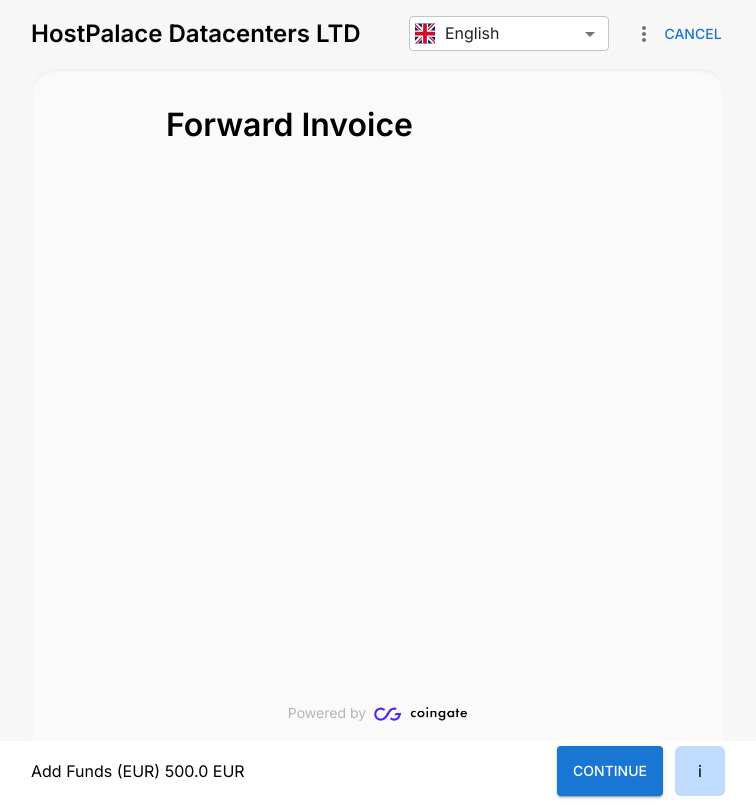
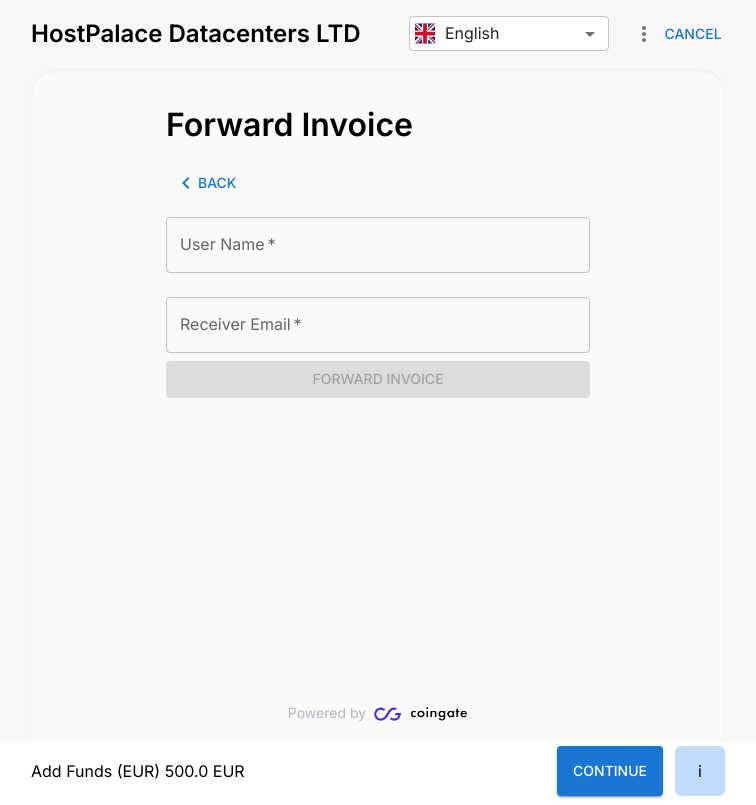
Before and after one commit to ican0220/paygate, a Next.js app: page /invoice/forward in a window 1280 px wide. Shown: the whole page, without its empty margins (262-1018 px from the left). Built offline with nearby package versions, Linux system fonts and the light colour scheme.

Commit message:
invoice forward page added

```diff
--- a/src/app/components/IconDropDownButton.tsx
+++ b/src/app/components/IconDropDownButton.tsx
@@ -1,5 +1,6 @@
 "use client";
-import React, {useState} from "react";
+import React, {use, useState} from "react";
+import { useRouter } from "next/navigation";
 import { IconButton, Menu, MenuItem } from "@mui/material";
 import MoreVertIcon from "@mui/icons-material/MoreVert";
 import ArrowOutwardIcon from "@mui/icons-material/ArrowOutward";
@@ -16,6 +17,7 @@ const IconDropDownButton: React.FC<IconDropDownButtonProps> = ({
   value,
   items,
 }) => {
+  const router = useRouter();
   const [openDlg, setOpenDlg] = useState<boolean>(false);
   const [anchorEl, setAnchorEl] = React.useState<null | HTMLElement>(null);
   const open = Boolean(anchorEl);
@@ -52,7 +54,10 @@ const IconDropDownButton: React.FC<IconDropDownButtonProps> = ({
         }}
         className=""
       >
-        <MenuItem onClick={handleClose}>Forward Invoice</MenuItem>
+        <MenuItem onClick={() => {
+          router.push('/invoice/forward');
+          handleClose();
+        }}>Forward Invoice</MenuItem>
         <MenuItem onClick={() => {
           handleClose();
           setOpenDlg(true);
--- a/src/app/invoice/forward/page.tsx
+++ b/src/app/invoice/forward/page.tsx
@@ -2,12 +2,24 @@
 import React, { useCallback, useState } from "react";
 import Image from "next/image";
 import Header from "../../components/Header";
-import { Button } from "@mui/material";
+import { Button, TextField, Box } from "@mui/material";
 import CloseIcon from "@mui/icons-material/Close";
+import KeyboardArrowLeftIcon from "@mui/icons-material/KeyboardArrowLeft";
 import classnames from 'classnames';
+
+interface FormDataType {
+  name: string;
+  email: string;
+}
 
 interface ForwardComponentProps {}
 const ForwardComponent: React.FC<ForwardComponentProps> = ({}) => {
+
+  const [formData, setFormData] = useState<FormDataType>({
+    name: "",
+    email: "",
+  });
+
   const [openInfoDlg, setOpenInfoDlg] = useState<boolean>(false);
 
 
@@ -16,6 +28,20 @@ const ForwardComponent: React.FC<ForwardComponentProps> = ({}) => {
   const handleSearchChange = (event: React.ChangeEvent<HTMLInputElement>) => {
     setSearchTerm(event.target.value);
   };
+
+  const handleChange = useCallback(
+    (e: React.ChangeEvent<HTMLInputElement>) => {
+      setFormData({
+        ...formData,
+        [e.target.name]: e.target.value,
+      });
+    },
+    [formData]
+  );
+
+  const onSubmit = () => {
+
+  }
 
   return (
     <div className="bg-[#F7F7F7]">
@@ -29,6 +55,44 @@ const ForwardComponent: React.FC<ForwardComponentProps> = ({}) => {
                   <h2 className="text-[32px] font-semibold mb-[16px]">
                     Forward Invoice
                   </h2>
+                  <Button onClick={() => {}} className="mb-5 p-0">
+                  <KeyboardArrowLeftIcon />
+                  Back
+                </Button>
+                <Box component={"form"} onSubmit={onSubmit}>
+                <TextField
+                  label="User Name"
+                  variant="outlined"
+                  name="name"
+                  value={formData.name}
+                  onChange={handleChange}
+                  fullWidth
+                  required
+                  margin="normal"
+                  className="mb-5"
+                />
+                <TextField
+                  label="Receiver Email"
+                  variant="outlined"
+                  name="email"
+                  value={formData.email}
+                  onChange={handleChange}
+                  fullWidth
+                  required
+                  margin="normal"
+                  className="mb-[30px]"
+                />
+                <Button
+                  type="button"
+                  variant="contained"
+                  color="primary"
+                  className="w-full"
+                  disabled={formData.email && formData.name ? false : true}
+                  onClick={() => {}}
+                >
+                  Forward Invoice
+                </Button>
+                </Box>
                 </div>
 
               </div>
```
